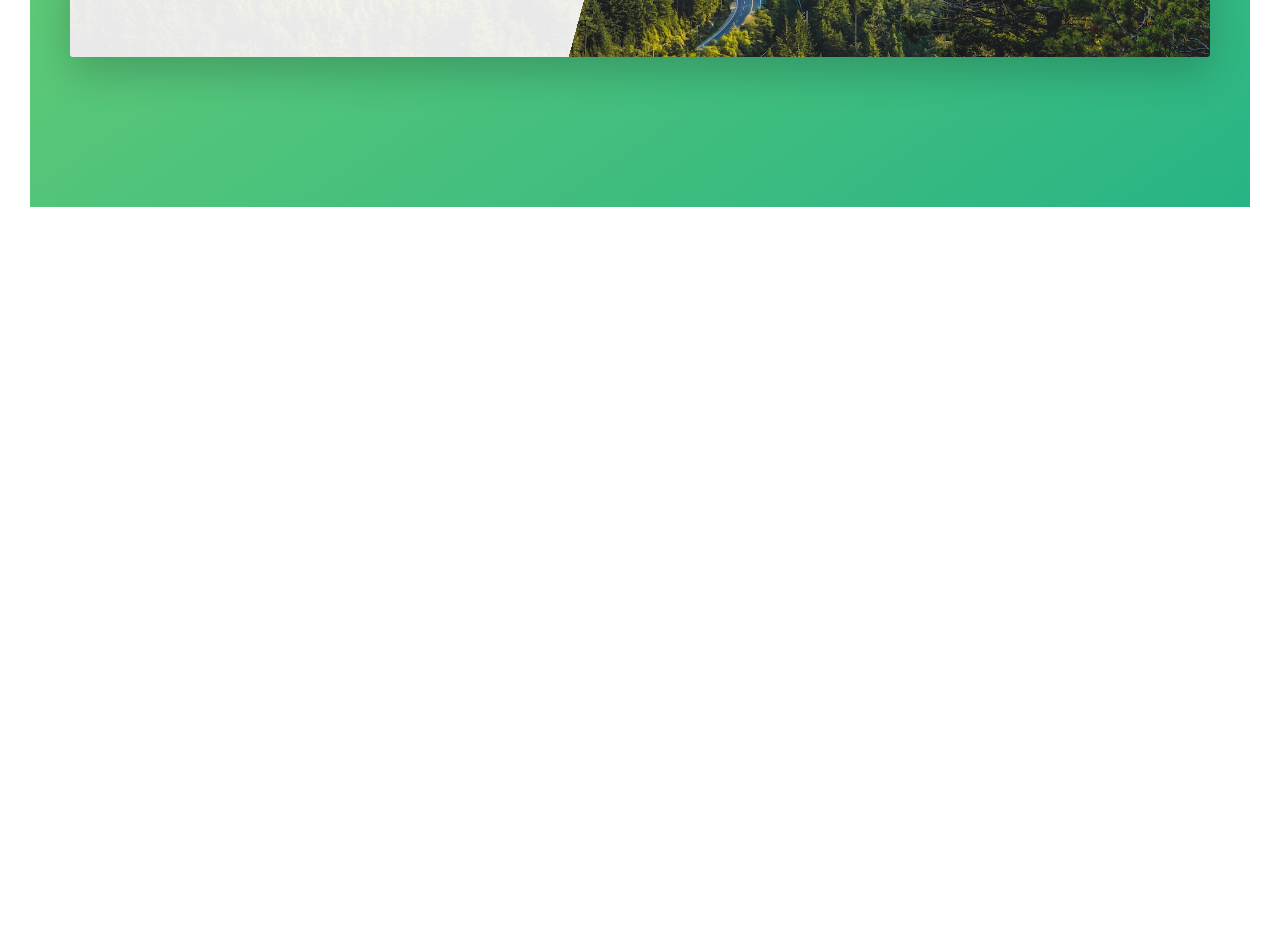
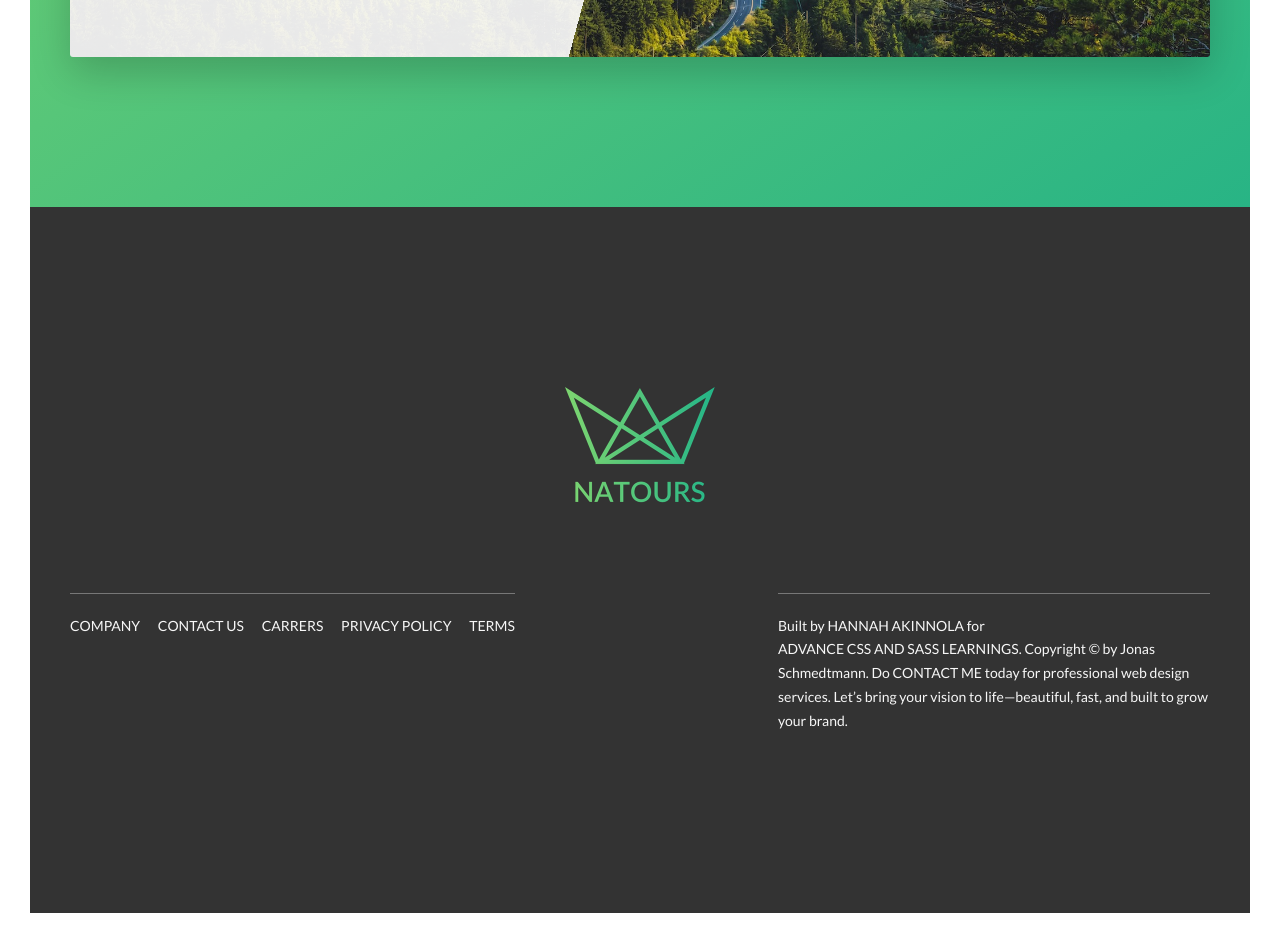
Before and after one commit to Hannah-Ibukun/natours-website, a website: page index.html in a window 1280 px wide. Shown: the part 5372-6315 px from the top of the page. Before the commit the page ends 5609 px from the top, so only its background shows below. Drawn offline with Linux system fonts and the light colour scheme.

Commit message:
Added the footer

```diff
--- a/index.html
+++ b/index.html
@@ -294,6 +294,10 @@
         </div>
       </section>
 
+      <!-- ------------------------------------- -->
+      <!-- SECTION BOOK -->
+      <!-- ------------------------------------- -->
+
       <section class="section-book">
         <div class="row">
           <div class="book">
@@ -304,6 +308,8 @@
                   <h2 class="heading-secondary">Start booking now</h2>
                 </div>
 
+                <!-- INPUT FIELDS -->
+
                 <div class="form__group">
                   <input type="text" class="form__input" placeholder="Full Name" id="name" required>
                   <label for="name" class="form__label">Full name</label>
@@ -313,6 +319,8 @@
                   <input type="email" class="form__input" placeholder="Email address" id="email" required>
                   <label for="email" class="form__label">Email address</label>
                 </div>
+
+                <!-- CUSTOM RADIO BUTTONS -->
 
                 <div class="form__group u-margin-bottom-medium">
                   <div class="form__radio-group">
@@ -332,6 +340,8 @@
                   </div>
                 </div>
 
+                <!-- BUTTON -->
+
                 <div class="form__group">
                   <button class="btn btn--green">Next Step &rarr;</button>
                 </div>
@@ -343,11 +353,45 @@
       </section>
     </main>
 
+    <!-- ------------------------------------- -->
+    <!-- SECTION FOOTER -->
+    <!-- ------------------------------------- -->
+
+    <footer class="footer">
+      <div class="footer__logo-box">
+        <img src="img/logo-green-2x.png" alt="Full logo" class="footer__logo">
+      </div>
+
+      <!-- NAVIGATIONS -->
+      <div class="row">
+        <div class="col-1-of-2">
+          <div class="footer__navigation">
+            <ul class="footer__list">
+              <li class="footer__item"><a href="#" class="footer__link">Company</a></li>
+              <li class="footer__item"><a href="#" class="footer__link">Contact Us</a></li>
+              <li class="footer__item"><a href="#" class="footer__link">Carrers</a></li>
+              <li class="footer__item"><a href="#" class="footer__link">Privacy Policy</a></li>
+              <li class="footer__item"><a href="#" class="footer__link">Terms</a></li>
+            </ul>
+          </div>
+        </div>
+
+        <!-- COPYRIGHT -->
+        <div class="col-1-of-2">
+          <p class="footer__copyright">
+            Built by <a href="#" class="footer__link">Hannah Akinnola</a> for <a href="#" class="footer__link">Advance CSS and Sass Learnings</a>. Copyright &copy; by Jonas Schmedtmann. Do <a href="hannahibukun628@gmail.com" class="footer__link">Contact me</a> today for professional web design services. Let’s bring your vision to life—beautiful, fast, and built to grow your brand.
+          </p>
+        </div>
+      </div>
+    </footer>
 
 
 
-<!--
-    <section class="grid-test">
+
+
+
+<!-- GRID -->
+<!-- <section class="grid-test">
   <div class="row">
     <div class="col-1-of-2">
       cols 1 of 2
@@ -414,7 +458,7 @@
       cols 3 of 4
     </div>
   </div>
-    </section>
--->
+</section> -->
+
   </body>
 </html>
--- a/sass/abstract/_variables.scss
+++ b/sass/abstract/_variables.scss
@@ -16,6 +16,7 @@ $color-grey-light-2: #eee;
 
 $color-grey-dark: #777;
 $color-grey-dark-2: #999;
+$color-grey-dark-3: #333;
 
 
 $color-white: #ffffff;
--- /dev/null
+++ b/sass/layout/_footer.scss
@@ -0,0 +1,60 @@
+.footer{
+  background-color: $color-grey-dark-3;
+  padding: 18rem 0;
+  font-size: 1.4rem;
+  color: $color-grey-light-1;
+
+  &__logo-box {
+    text-align: center;
+    margin-bottom: 8rem;
+  }
+
+  &__logo {
+    width: 15rem;
+    height: auto;
+  }
+
+  &__navigation {
+    border-top: 1px solid $color-grey-dark;
+    padding-top: 2rem;
+    display: inline-block;
+  }
+
+  &__list {
+    list-style: none;
+  }
+
+  &__item {
+    display: inline-block;
+
+    &:not(:last-child) {
+      margin-right: 1.5rem;
+    }
+  }
+
+  &__link {
+    &:link,
+    &:visited {
+      color: $color-grey-light-1;
+      background-color: $color-grey-dark-3;
+      text-decoration: none;
+      text-transform: uppercase;
+      display: inline-block;
+      transition: all .2s;
+    }
+
+    &:hover,
+    &:active {
+      color: $color-primary;
+      box-shadow: 0 1rem 2em rgba($color-black, .4);
+      transform: rotate(5deg) scale(1.3);
+    }
+  }
+
+  &__copyright {
+    border-top: 1px solid $color-grey-dark;
+    padding-top: 2rem;
+    width: 80%;
+    float: right;
+  }
+}
--- a/sass/main.scss
+++ b/sass/main.scss
@@ -17,7 +17,8 @@
 @import "components/form";
 @import "components/story";
 
+@import "layout/footer";
+@import "layout/grid";
 @import "layout/header";
-@import "layout/grid";
 
 @import "pages/home";
```
Also changed, not shown: css/style.css, 1 other file. Lines whose indentation alone changed are shown as unchanged.
